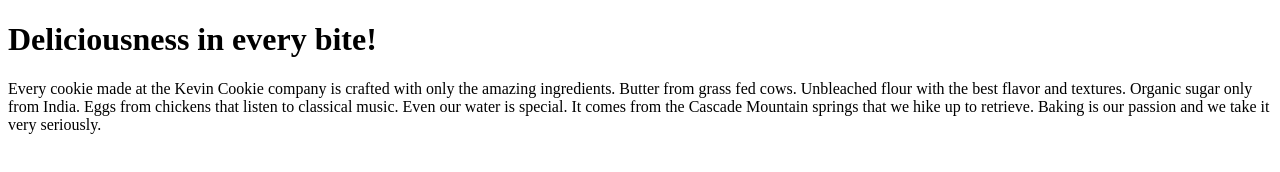
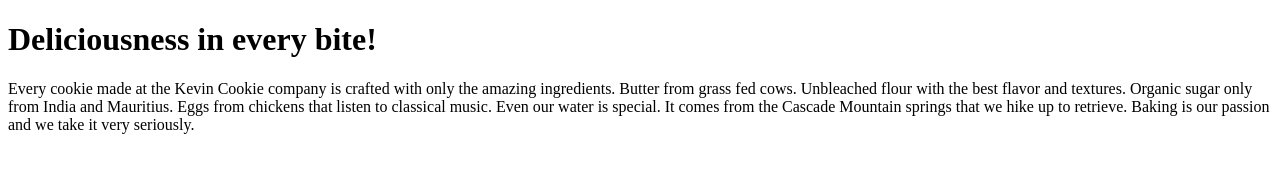
Before and after one commit to Shrisangar/Cookie, a plain HTML site: page index.htm in a window 1280 px wide. Drawn offline with Linux system fonts and the light colour scheme.

Commit message:
Added Mauritius

```diff
--- a/index.htm
+++ b/index.htm
@@ -4,7 +4,7 @@
 
 <h1>Deliciousness in every bite!</h1>
 
-<p>Every cookie made at the Kevin Cookie company is crafted with only the amazing ingredients. Butter from grass fed cows. Unbleached flour with the best flavor and textures. Organic sugar only from India. Eggs from chickens that listen to classical music. Even our water is special. It comes from the Cascade Mountain springs that we hike up to retrieve. Baking is our passion and we take it very seriously.</p>
+<p>Every cookie made at the Kevin Cookie company is crafted with only the amazing ingredients. Butter from grass fed cows. Unbleached flour with the best flavor and textures. Organic sugar only from India and Mauritius. Eggs from chickens that listen to classical music. Even our water is special. It comes from the Cascade Mountain springs that we hike up to retrieve. Baking is our passion and we take it very seriously.</p>
 
 </body>
 </html>
```
